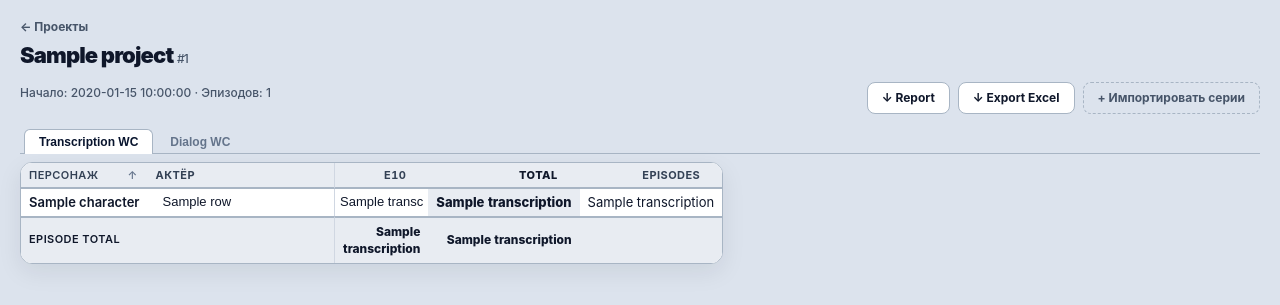
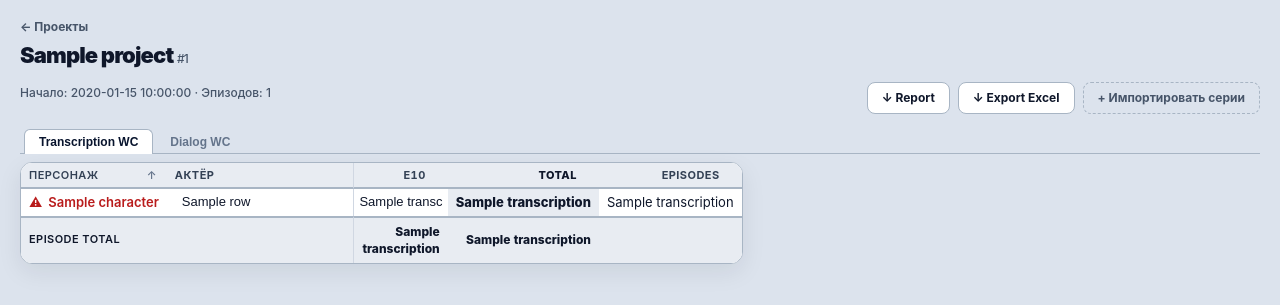
Before and after one commit to lalex321/DubStudio, a FastAPI app: template templates/project.html in a window 1280 px wide. Shown: the part 49-354 px from the top of the page. Run offline with FastAPI, Linux system fonts and the light colour scheme; the template is opened without the code that fills it: most values are stand-ins (such as "Sample title", 1, 10 or a date in 2020).

Commit message:
Render unacknowledged characters in red in the pivot grid
Flag rows with Character.acknowledged=False as .char-new (red name
+ leading ⚠ badge). Sort by data-sort-value on the name cell so the
badge glyph doesn't push new characters to the bottom of the
alphabetical list.

No actions yet — the next commit adds Keep/Merge/Delete.

Co-Authored-By: Claude Opus 4.7 (1M context) <noreply@anthropic.com>

```diff
--- a/app.py
+++ b/app.py
@@ -416,6 +416,7 @@ async def project_detail(request: Request, project_id: int):
             {
                 "character_id": c.id,
                 "character": c.name,
+                "acknowledged": c.acknowledged,
                 "actor_id": actor[0] if actor else None,
                 "actor_name": actor[1] if actor else "",
                 "per_ep": per_ep,
--- a/static/sort.js
+++ b/static/sort.js
@@ -10,6 +10,7 @@
       const n = Number(raw);
       return isNaN(n) ? 0 : n;
     }
+    if (cell.dataset.sortValue !== undefined) return cell.dataset.sortValue.toLowerCase();
     const inp = cell.querySelector('input');
     const text = inp ? inp.value : cell.textContent;
     return (text || '').trim().toLowerCase();
--- a/static/styles.css
+++ b/static/styles.css
@@ -531,6 +531,15 @@ a:hover { color: var(--primary-hover); }
 .actor-col { width: 140px; border-right: 1px solid var(--line-soft); }
 .grid-pivot .sticky-l:first-child { width: 1%; font-weight: 600; white-space: nowrap; }
 
+.grid-pivot tr.char-new .char-name-cell { color: var(--danger); }
+.char-new-badge {
+  display: inline-block;
+  margin-right: 6px;
+  color: var(--danger);
+  font-weight: 700;
+  cursor: help;
+}
+
 .grid-pivot tfoot .foot-total td {
   padding: 5px 8px;
   background: var(--head);
--- a/templates/project.html
+++ b/templates/project.html
@@ -38,8 +38,8 @@
   </thead>
   <tbody>
     {% for row in rows %}
-    <tr data-character-id="{{ row.character_id }}">
-      <td class="sticky-l">{{ row.character }}</td>
+    <tr data-character-id="{{ row.character_id }}"{% if not row.acknowledged %} class="char-new"{% endif %}>
+      <td class="sticky-l char-name-cell" data-sort-value="{{ row.character }}">{% if not row.acknowledged %}<span class="char-new-badge" title="Новый персонаж после импорта">⚠</span>{% endif %}{{ row.character }}</td>
       <td class="sticky-l actor-col">
         <input
           class="actor-input"
```
